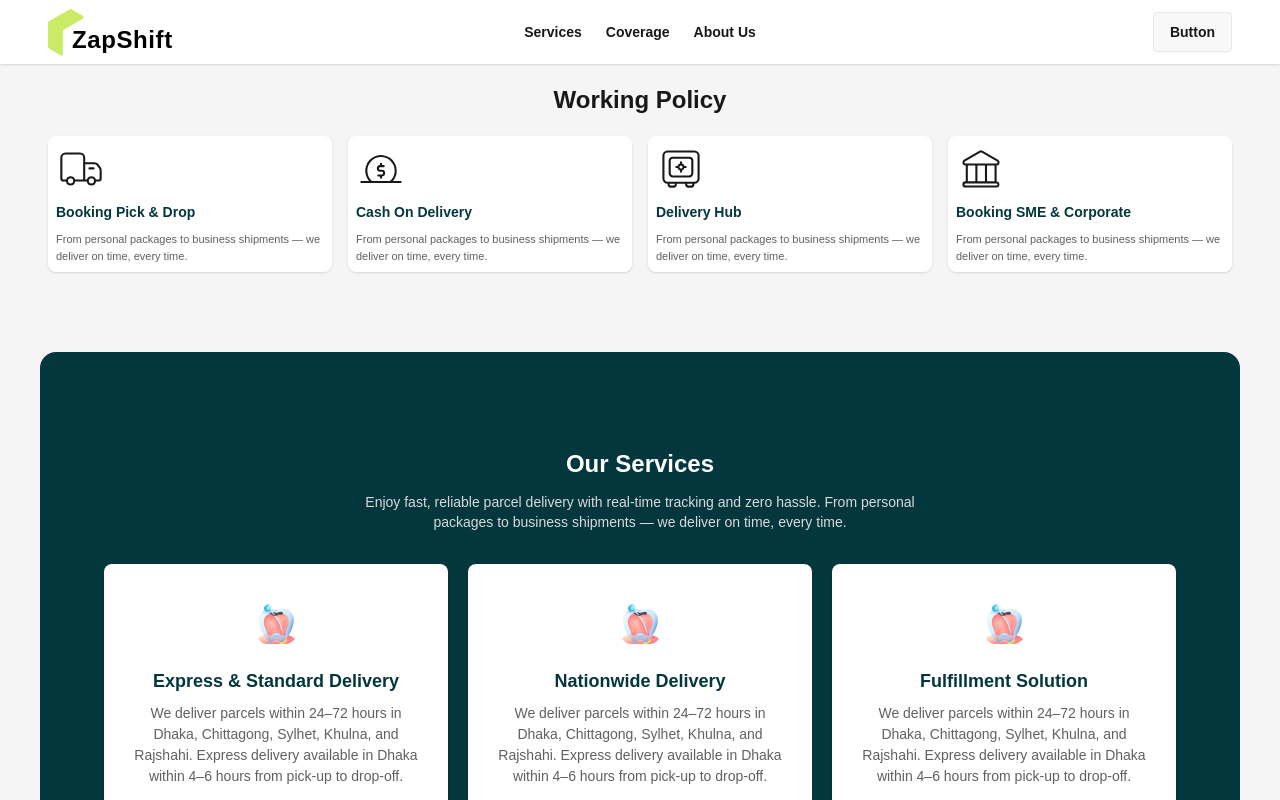
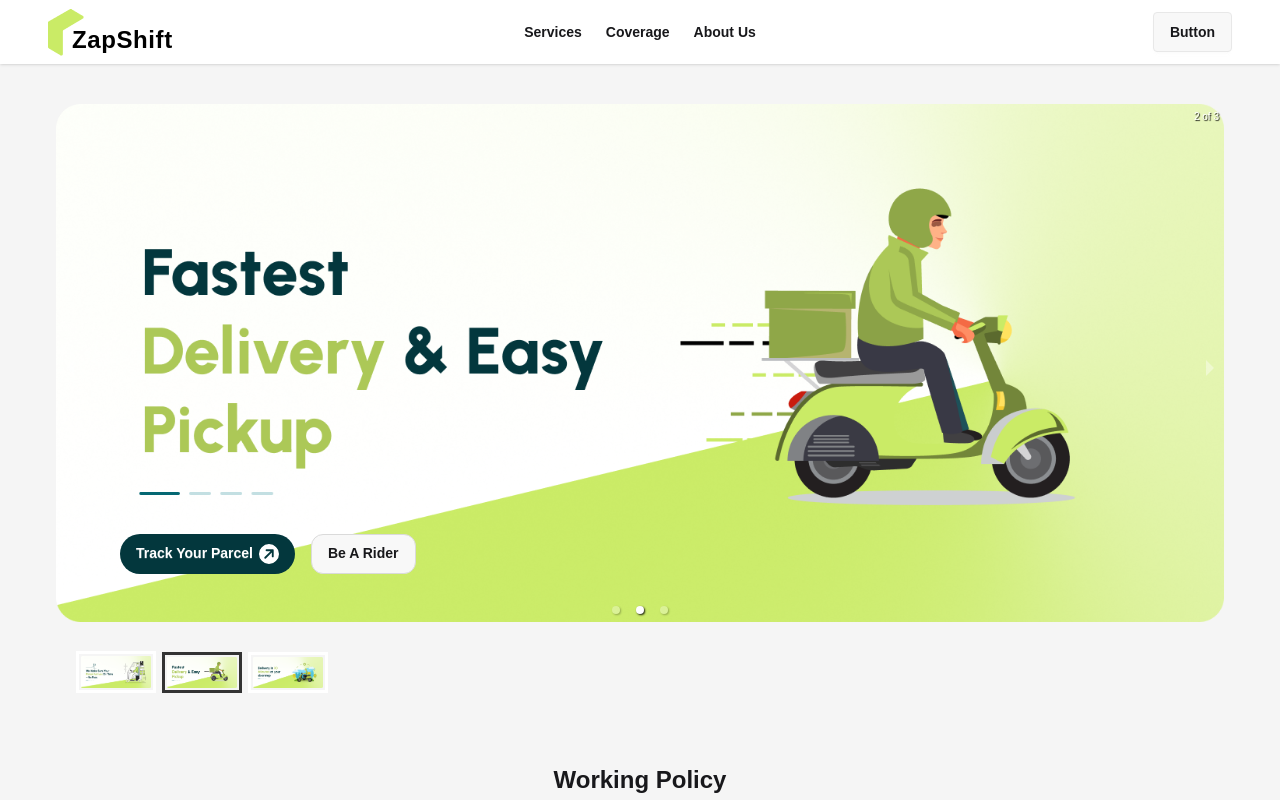
Before and after one commit to Riadul-Islam-551/Zap-Shift-Client, a React (Vite) app: page / in a window 1280 px wide. Shown: the top 800 px of the page. Built offline with nearby package versions, Linux system fonts and the light colour scheme.

Commit message:
make the banner section

```diff
--- a/package.json
+++ b/package.json
@@ -14,6 +14,7 @@
     "react": "^19.2.0",
     "react-dom": "^19.2.0",
     "react-icons": "^5.5.0",
+    "react-responsive-carousel": "^3.2.23",
     "react-router": "^7.9.6",
     "tailwindcss": "^4.1.17"
   },
--- a/src/pages/home/home/Home.jsx
+++ b/src/pages/home/home/Home.jsx
@@ -1,10 +1,12 @@
 import React from "react";
 import WorkingPolicy from "./components/workingPolicy/WorkingPolicy";
 import Service from "./components/service/Service";
+import Banner from "./components/banner/Banner";
 
 const Home = () => {
   return (
     <div>
+      <Banner></Banner>
       <WorkingPolicy></WorkingPolicy>
       <Service></Service>
     </div>
--- /dev/null
+++ b/src/pages/home/home/components/banner/Banner.jsx
@@ -0,0 +1,60 @@
+import React from "react";
+import "react-responsive-carousel/lib/styles/carousel.min.css"; // requires a loader
+import { Carousel } from "react-responsive-carousel";
+import bannerImg1 from "../../../../../assets/banner/banner1.png";
+import bannerImg2 from "../../../../../assets/banner/banner2.png";
+import bannerImg3 from "../../../../../assets/banner/banner3.png";
+import { FaCircleArrowUp } from "react-icons/fa6";
+
+const Banner = () => {
+  return (
+    <div className="mt-10 mb-16 ">
+      <Carousel autoPlay={true} infiniteLoop={true} className="mx-4">
+        <div className="relative">
+          <img src={bannerImg1} />
+          <div className="absolute z-10 bottom-12 left-16">
+            <button className="btn bg-secondary text-white rounded-full shadow-none border-none mr-4 ">
+              Track Your Parcel
+              <span className="rotate-45 ">
+                <FaCircleArrowUp className="w-5 h-5 " />
+              </span>
+            </button>
+            <button className="btn  rounded-xl shadow-none border-accent-content">
+              Be A Rider
+            </button>
+          </div>
+        </div>
+        <div className="relative">
+          <img src={bannerImg2} />
+          <div className="absolute z-10 bottom-12 left-16">
+            <button className="btn bg-secondary text-white rounded-full shadow-none border-none mr-4 ">
+              Track Your Parcel
+              <span className="rotate-45 ">
+                <FaCircleArrowUp className="w-5 h-5 " />
+              </span>
+            </button>
+            <button className="btn  rounded-xl shadow-none border-accent-content">
+              Be A Rider
+            </button>
+          </div>
+        </div>
+        <div className="relative">
+          <img src={bannerImg3} />
+          <div className="absolute z-10 bottom-12 left-16">
+            <button className="btn bg-secondary text-white rounded-full shadow-none border-none mr-4 ">
+              Track Your Parcel
+              <span className="rotate-45 ">
+                <FaCircleArrowUp className="w-5 h-5 " />
+              </span>
+            </button>
+            <button className="btn  rounded-xl shadow-none border-accent-content">
+              Be A Rider
+            </button>
+          </div>
+        </div>
+      </Carousel>
+    </div>
+  );
+};
+
+export default Banner;
```
Also changed, not shown: 1 other file (tests, documents, lock files or other folders).
